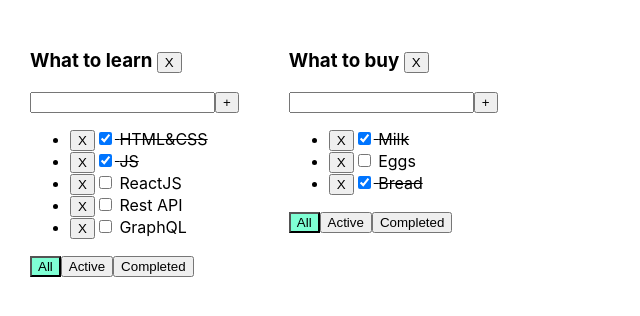
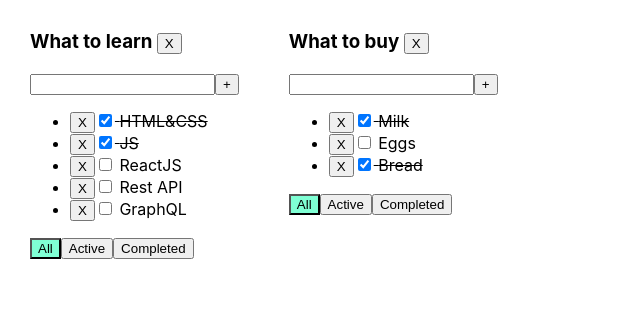
Before and after one commit to vladnen97/todo-list, a React (Create React App) app: page / in a window 1280 px wide. Shown: the top 316 px of the page, without its empty margins (0-640 px from the left). Built offline with nearby package versions, Linux system fonts and the light colour scheme.

Commit message:
h1-h6 margin-top = 0

```diff
--- a/src/App.css
+++ b/src/App.css
@@ -1,3 +1,7 @@
+
+h1, h2 ,h3 ,h4 , h5 , h6 {
+  margin-top: 0;
+}
 
 .App {
   padding: 30px;
```
